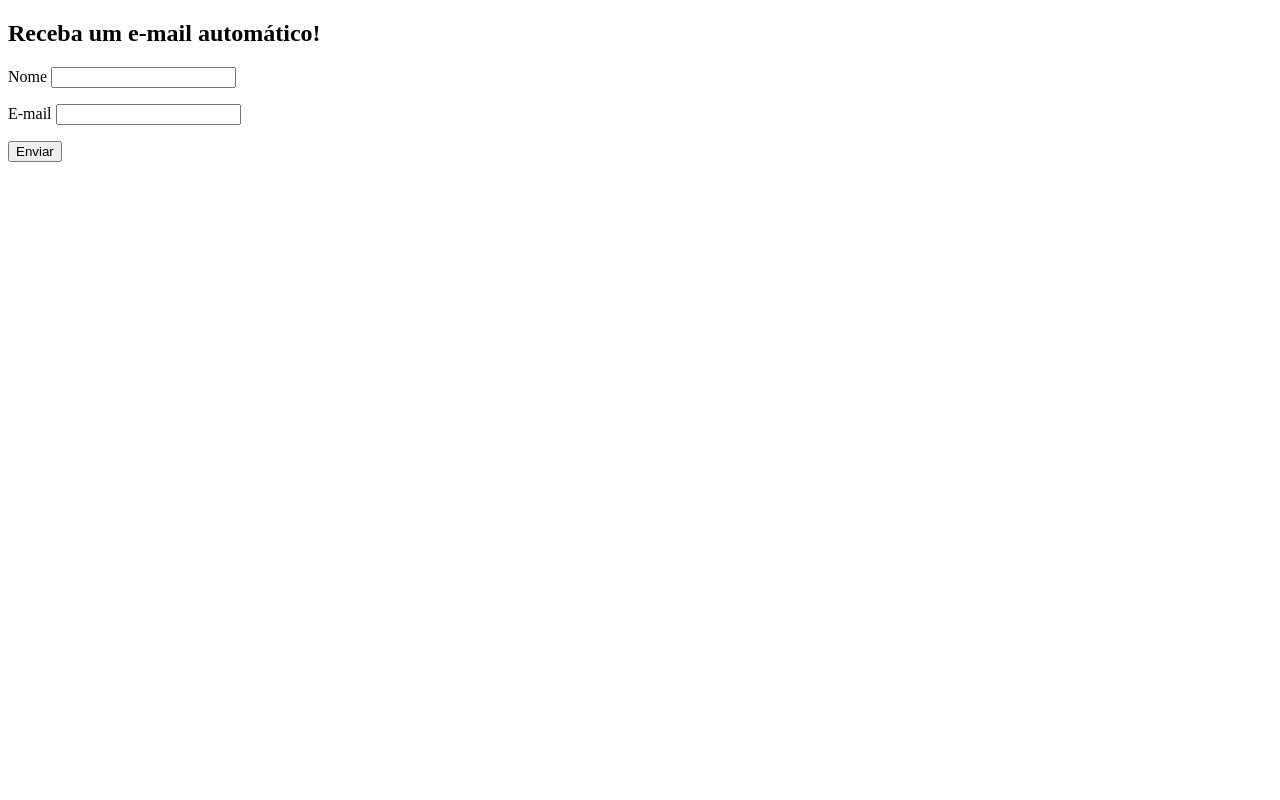
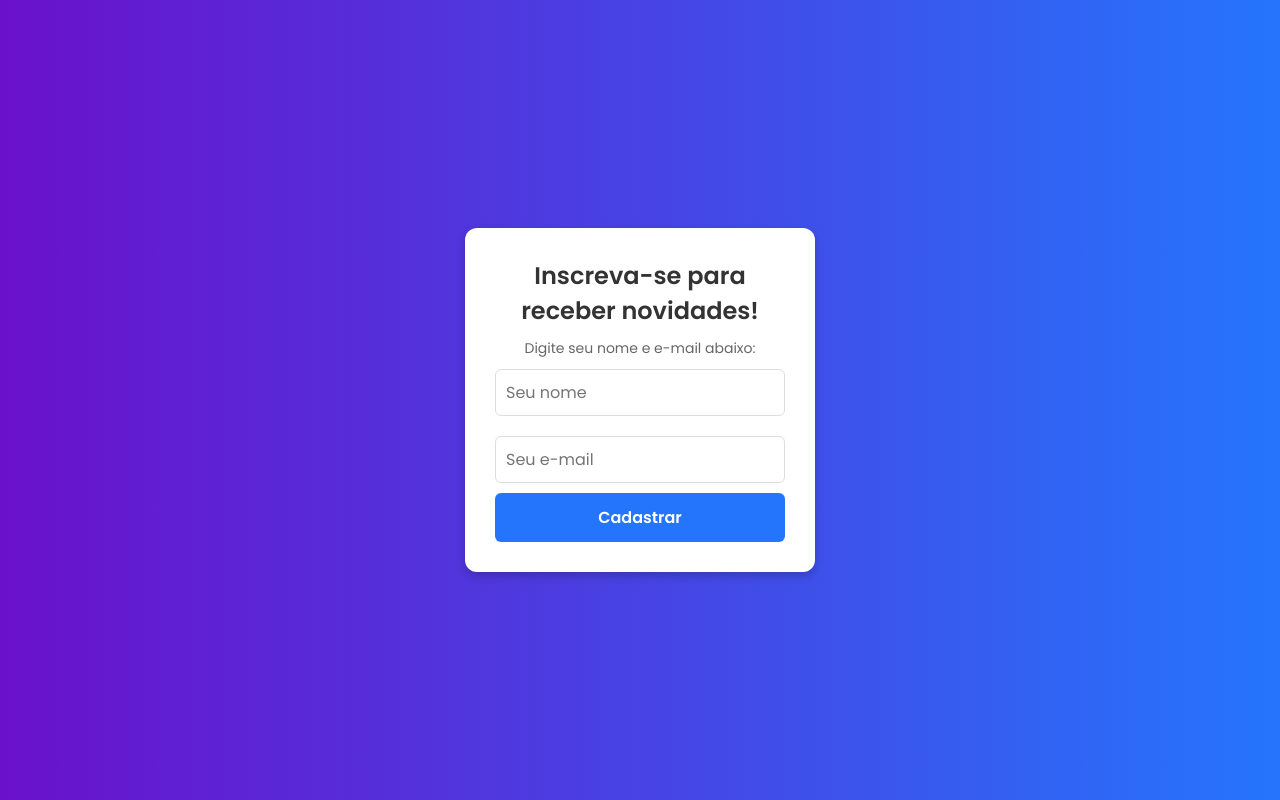
Before and after one commit to ynotlig15/emailt, a plain HTML site: page index.html in a window 1280 px wide. Drawn offline with Linux system fonts and the light colour scheme.

Commit message:
Update index.html

```diff
--- a/index.html
+++ b/index.html
@@ -4,19 +4,79 @@
     <meta charset="UTF-8">
     <meta name="viewport" content="width=device-width, initial-scale=1.0">
     <title>Cadastro de E-mail</title>
+    <link href="https://fonts.googleapis.com/css2?family=Poppins:wght@300;400;600&display=swap" rel="stylesheet">
+    <style>
+        * {
+            margin: 0;
+            padding: 0;
+            box-sizing: border-box;
+            font-family: 'Poppins', sans-serif;
+        }
+
+        body {
+            background: linear-gradient(to right, #6a11cb, #2575fc);
+            display: flex;
+            justify-content: center;
+            align-items: center;
+            height: 100vh;
+        }
+
+        .container {
+            background: white;
+            padding: 30px;
+            border-radius: 12px;
+            box-shadow: 0 4px 10px rgba(0, 0, 0, 0.2);
+            text-align: center;
+            width: 350px;
+        }
+
+        h2 {
+            color: #333;
+            font-weight: 600;
+            margin-bottom: 10px;
+        }
+
+        p {
+            font-size: 14px;
+            color: #666;
+        }
+
+        input {
+            width: 100%;
+            padding: 10px;
+            margin: 10px 0;
+            border: 1px solid #ddd;
+            border-radius: 6px;
+            font-size: 16px;
+        }
+
+        button {
+            width: 100%;
+            padding: 12px;
+            background-color: #2575fc;
+            border: none;
+            color: white;
+            font-size: 16px;
+            font-weight: bold;
+            border-radius: 6px;
+            cursor: pointer;
+            transition: 0.3s;
+        }
+
+        button:hover {
+            background-color: #1a5bbd;
+        }
+    </style>
 </head>
 <body>
-    <h2>Receba um e-mail automático!</h2>
-    <form name="contact" method="POST" netlify>
-        <p>
-            <label>Nome <input type="text" name="name" required></label>
-        </p>
-        <p>
-            <label>E-mail <input type="email" name="email" required></label>
-        </p>
-        <p>
-            <button type="submit">Enviar</button>
-        </p>
-    </form>
+    <div class="container">
+        <h2>Inscreva-se para receber novidades!</h2>
+        <p>Digite seu nome e e-mail abaixo:</p>
+        <form name="contact" method="POST" netlify>
+            <input type="text" name="name" placeholder="Seu nome" required>
+            <input type="email" name="email" placeholder="Seu e-mail" required>
+            <button type="submit">Cadastrar</button>
+        </form>
+    </div>
 </body>
 </html>
```
